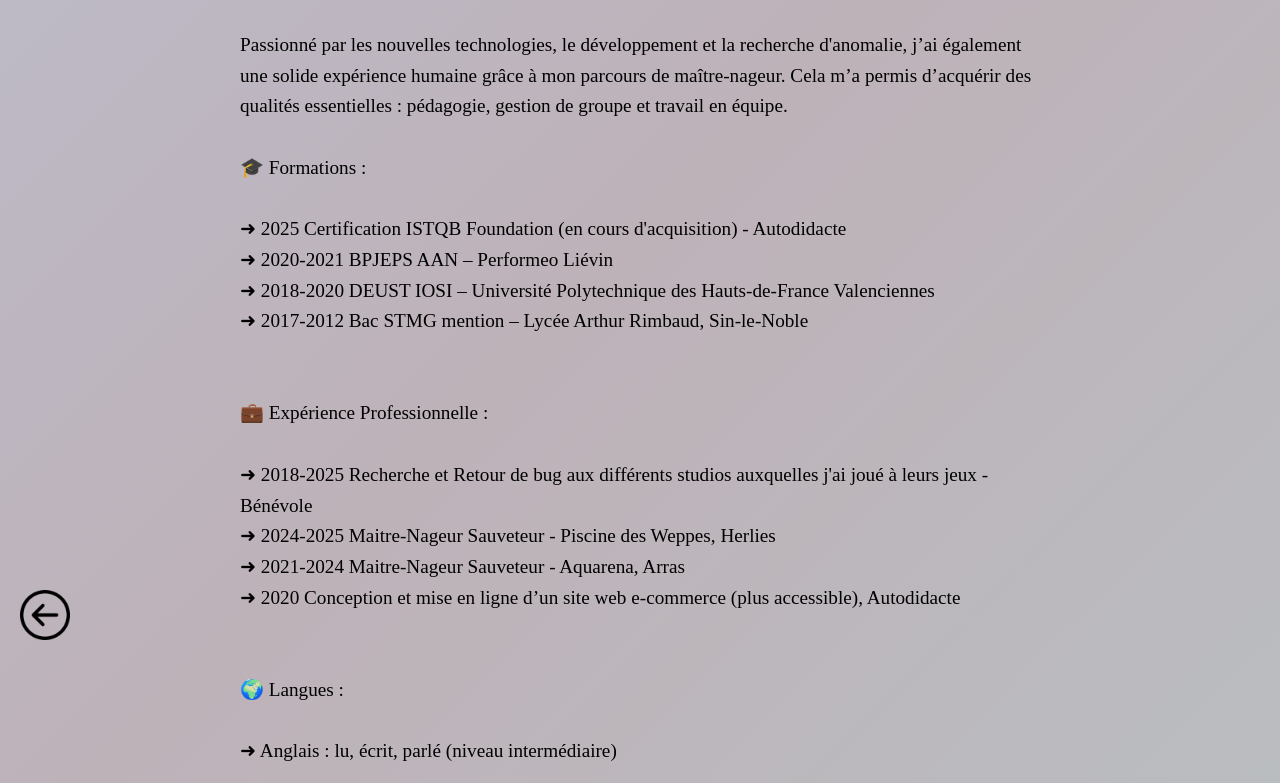
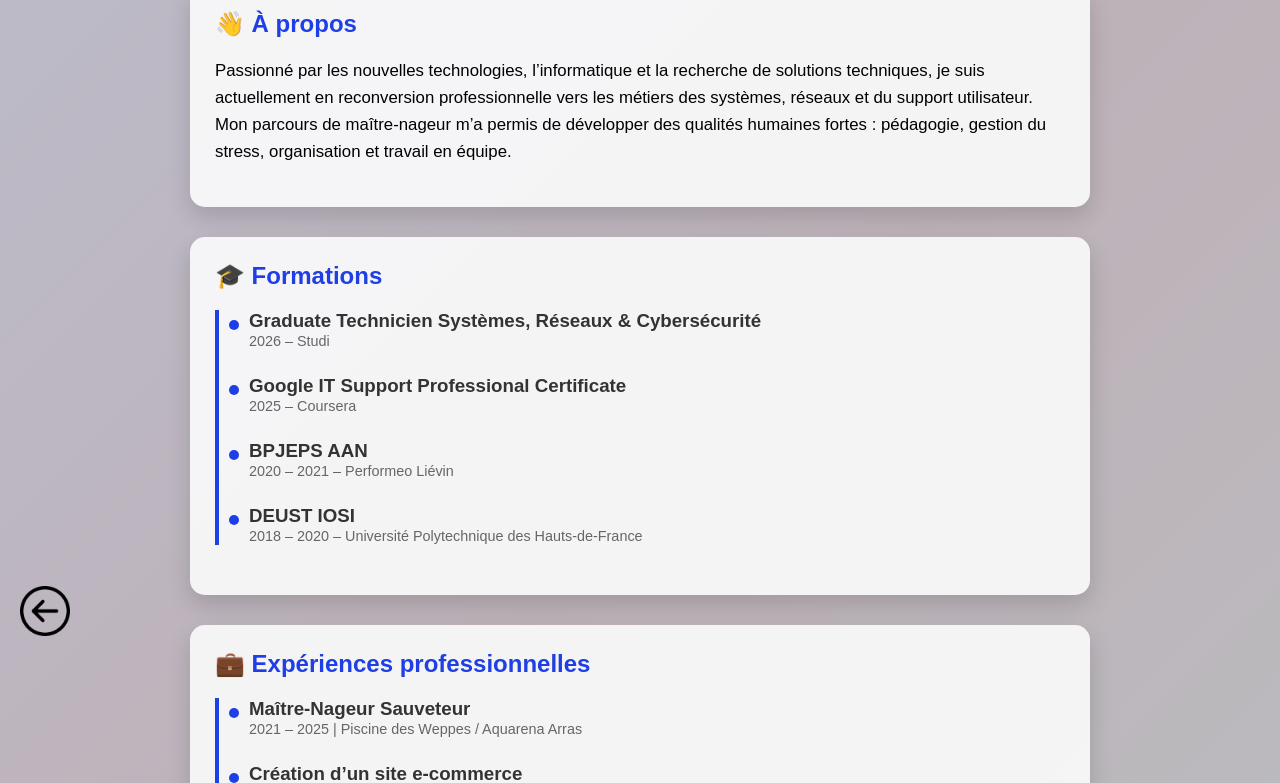
Before and after one commit to LeconteAntoine/CV, a plain HTML site: page apropos.html in a window 1280 px wide. Shown: the part 140-923 px from the top of the page. Drawn offline with Linux system fonts and the light colour scheme.

Commit message:
Modification

```diff
--- a/apropos.html
+++ b/apropos.html
@@ -4,72 +4,13 @@
 <head>
     <meta charset="UTF-8">
     <meta name="viewport" content="width=device-width, initial-scale=1.0">
-    <title>Mes Compétences</title>
-</head>
-
-<body>
-    <br /><br />
-    <h1 align="center" class="titre">Zoom sur moi</h1>
-    <br /><br />
-    <p class="description">Passionné par les nouvelles technologies, le développement et la recherche d'anomalie, j’ai
-        également
-        une solide expérience humaine grâce à mon parcours de maître-nageur.
-        Cela m’a permis d’acquérir des qualités essentielles : pédagogie, gestion de groupe et travail en équipe.
-        <br /><br />
-        🎓 Formations :
-        <br /><br />
-        ➜ 2025 Certification ISTQB Foundation (en cours d'acquisition) - Autodidacte
-        <br />
-        ➜ 2020-2021 BPJEPS AAN – Performeo Liévin
-        <br />
-        ➜ 2018-2020 DEUST IOSI – Université Polytechnique des Hauts-de-France Valenciennes
-        <br />
-        ➜ 2017-2012 Bac STMG mention – Lycée Arthur Rimbaud, Sin-le-Noble
-        <br /><br /><br />
-        💼 Expérience Professionnelle :
-        <br /><br />
-        ➜ 2018-2025 Recherche et Retour de bug aux différents studios auxquelles j'ai joué à leurs jeux - Bénévole
-        <br />
-        ➜ 2024-2025 Maitre-Nageur Sauveteur - Piscine des Weppes, Herlies
-        <br />
-        ➜ 2021-2024 Maitre-Nageur Sauveteur - Aquarena, Arras
-        <br />
-        ➜ 2020 Conception et mise en ligne d’un site web e-commerce (plus accessible), Autodidacte
-        <br /><br /><br />
-        🌍 Langues :
-        <br /><br />
-        ➜ Anglais : lu, écrit, parlé (niveau intermédiaire)
-        <br /><br /><br />
-        🤝 Atouts personnels :
-        <br />
-        ➜ Travail en équipe
-        <br />
-        ➜ Curiosité et passion pour l’informatique
-        <br />
-        ➜ Motivation et rigueur
-        <br />
-        ➜ Aisance relationnelle
-        <br />
-        ➜ Gestion du stress et des priorités
-        <br /><br /><br />
-        ⚡ Centres d’intérêt :
-        <br />
-        ➜ Nouvelles technologies
-        <br />
-        ➜ Jeux vidéo
-        <br />
-        ➜ Natation, musculation
-        <br />
-        ➜ Pêche
-    </p>
-
-
-    <a href="index.html" class="btn-retour">
-        <img src="bouton-retour.png" alt="Retour" class="icon-retour">
-    </a>
+    <title>Zoom sur moi</title>
 
     <style>
+        /* ====== GLOBAL ====== */
         body {
+            margin: 0;
+            font-family: Arial, Helvetica, sans-serif;
             background: linear-gradient(-45deg, #ADD9D1, #beb2b9, #B5D5F7, #D4D1F4);
             background-size: 500% 500%;
             animation: gradientAnimation 10s ease infinite;
@@ -90,15 +31,14 @@
             }
         }
 
-        .titre {
+        h1 {
+            text-align: center;
             color: #a51a1a;
             font-size: 2.5rem;
-            margin-bottom: 1rem;
+            margin: 40px 0;
             opacity: 0;
             transform: scale(0.5);
-            text-align: center;
             animation: fadeZoom 1s forwards;
-            animation-delay: 0.3s;
         }
 
         @keyframes fadeZoom {
@@ -108,57 +48,213 @@
             }
         }
 
-        .description {
-            font-size: 1.2rem;
-            line-height: 1.6;
-            max-width: 800px;
-            margin: 0 auto 2rem auto;
-            padding: 0 1rem;
+        /* ====== CONTAINER ====== */
+        .container {
+            max-width: 900px;
+            margin: auto;
+            padding: 0 20px 80px;
         }
 
+        /* ====== CARD ====== */
+        .card {
+            background: rgba(255, 255, 255, 0.85);
+            border-radius: 15px;
+            padding: 25px;
+            margin-bottom: 30px;
+            box-shadow: 0 10px 25px rgba(0, 0, 0, 0.15);
+
+            /* animations */
+            opacity: 0;
+            transform: translateY(40px);
+            transition:
+                opacity 0.8s ease,
+                transform 0.8s ease,
+                box-shadow 0.3s ease;
+        }
+
+        .card.visible {
+            opacity: 1;
+            transform: translateY(0);
+        }
+
+        .card:hover {
+            transform: translateY(-8px);
+            box-shadow: 0 18px 40px rgba(0, 0, 0, 0.25);
+        }
+
+        .card h2 {
+            margin-top: 0;
+            color: #1f3fe6;
+        }
+
+        .card p {
+            line-height: 1.6;
+            font-size: 1.05rem;
+        }
+
+        .card ul {
+            padding-left: 20px;
+        }
+
+        .card li {
+            margin-bottom: 8px;
+        }
+
+        /* ====== TIMELINE ====== */
+        .timeline {
+            position: relative;
+            margin-top: 20px;
+            padding-left: 30px;
+            border-left: 4px solid #1f3fe6;
+        }
+
+        .timeline-item {
+            margin-bottom: 25px;
+            position: relative;
+
+            opacity: 0;
+            transform: translateX(-30px);
+            transition: opacity 0.6s ease, transform 0.6s ease;
+        }
+
+        .timeline-item.visible {
+            opacity: 1;
+            transform: translateX(0);
+        }
+
+        .timeline-item::before {
+            content: "";
+            position: absolute;
+            left: -20px;
+            top: 10px;
+            width: 10px;
+            height: 10px;
+            background: #1f3fe6;
+            border-radius: 50%;
+        }
+
+        .timeline-item h3 {
+            margin: 0;
+            color: #333;
+        }
+
+        .timeline-item span {
+            font-size: 0.9rem;
+            color: #666;
+        }
+
+        /* ====== BUTTON ====== */
         .btn-retour {
             position: fixed;
             bottom: 20px;
             left: 20px;
-            background: transparent;
-            transition: background 0.3s ease, transform 0.2s ease;
+            transition: transform 0.2s ease;
         }
 
         .btn-retour:hover {
-            background: transparent;
             transform: scale(1.1);
         }
 
         .icon-retour {
             width: 50px;
-            /* taille de ton image */
-            height: auto;
-            vertical-align: middle;
-        }
-
-        .highlight {
-            font-weight: bold;
-            animation: pulse 5s infinite;
-        }
-
-
-        @keyframes pulse {
-            0% {
-                transform: scale(1);
-                color: rgb(25, 155, 53);
-            }
-
-            100% {
-                transform: scale(1.1);
-                color: rgb(31, 67, 230);
-            }
-
-            50% {
-                transform: scale(1);
-                color: rgb(155, 25, 25);
-            }
         }
     </style>
+</head>
+
+<body>
+
+    <h1>Zoom sur moi</h1>
+
+    <div class="container">
+
+        <div class="card">
+            <h2>👋 À propos</h2>
+            <p>
+                Passionné par les nouvelles technologies, l’informatique et la recherche de solutions techniques,
+                je suis actuellement en reconversion professionnelle vers les métiers des systèmes, réseaux et du
+                support utilisateur.
+                Mon parcours de maître-nageur m’a permis de développer des qualités humaines fortes :
+                pédagogie, gestion du stress, organisation et travail en équipe.
+            </p>
+        </div>
+
+        <div class="card">
+            <h2>🎓 Formations</h2>
+            <div class="timeline">
+                <div class="timeline-item">
+                    <h3>Graduate Technicien Systèmes, Réseaux & Cybersécurité</h3>
+                    <span>2026 – Studi</span>
+                </div>
+                <div class="timeline-item">
+                    <h3>Google IT Support Professional Certificate</h3>
+                    <span>2025 – Coursera</span>
+                </div>
+                <div class="timeline-item">
+                    <h3>BPJEPS AAN</h3>
+                    <span>2020 – 2021 – Performeo Liévin</span>
+                </div>
+                <div class="timeline-item">
+                    <h3>DEUST IOSI</h3>
+                    <span>2018 – 2020 – Université Polytechnique des Hauts-de-France</span>
+                </div>
+            </div>
+        </div>
+
+        <div class="card">
+            <h2>💼 Expériences professionnelles</h2>
+            <div class="timeline">
+                <div class="timeline-item">
+                    <h3>Maître-Nageur Sauveteur</h3>
+                    <span>2021 – 2025 | Piscine des Weppes / Aquarena Arras</span>
+                </div>
+                <div class="timeline-item">
+                    <h3>Création d’un site e-commerce</h3>
+                    <span>2020 – Projet personnel autodidacte</span>
+                </div>
+            </div>
+        </div>
+
+        <div class="card">
+            <h2>🤝 Atouts personnels</h2>
+            <ul>
+                <li>Travail en équipe</li>
+                <li>Curiosité et passion pour l’informatique</li>
+                <li>Rigueur et organisation</li>
+                <li>Aisance relationnelle</li>
+                <li>Gestion du stress et des priorités</li>
+            </ul>
+        </div>
+
+        <div class="card">
+            <h2>⚡ Centres d’intérêt</h2>
+            <ul>
+                <li>Nouvelles technologies</li>
+                <li>Jeux vidéo</li>
+                <li>Natation et musculation</li>
+                <li>Pêche</li>
+            </ul>
+        </div>
+
+    </div>
+
+    <a href="index.html" class="btn-retour">
+        <img src="bouton-retour.png" alt="Retour" class="icon-retour">
+    </a>
+
+    <!-- ====== JS SCROLL ANIMATIONS ====== -->
+    <script>
+        const observer = new IntersectionObserver(entries => {
+            entries.forEach(entry => {
+                if (entry.isIntersecting) {
+                    entry.target.classList.add("visible");
+                }
+            });
+        }, { threshold: 0.2 });
+
+        document.querySelectorAll(".card, .timeline-item").forEach(el => {
+            observer.observe(el);
+        });
+    </script>
 
 </body>
 
```
Also changed, not shown: index.html (+32 -35 lines).
